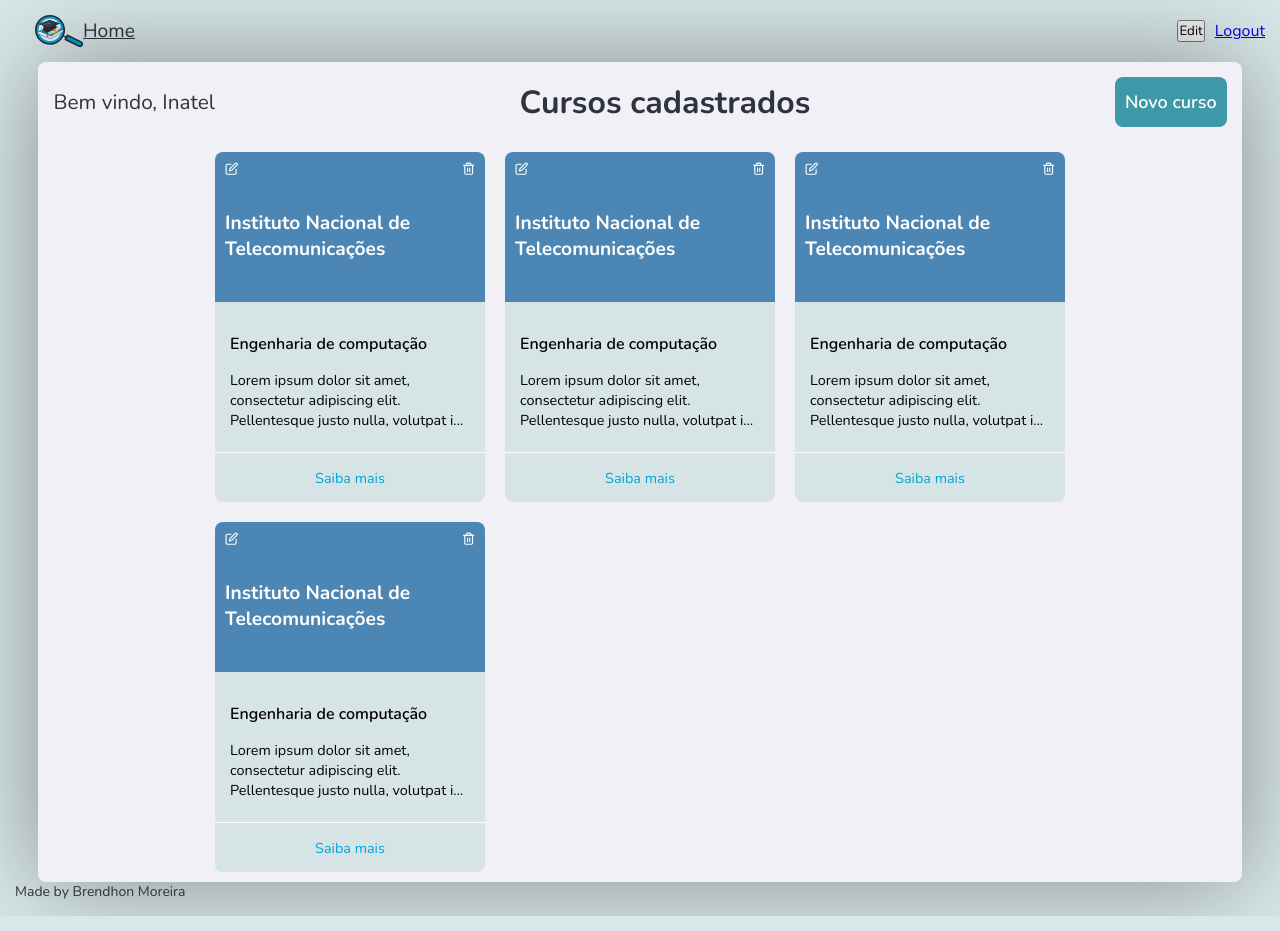
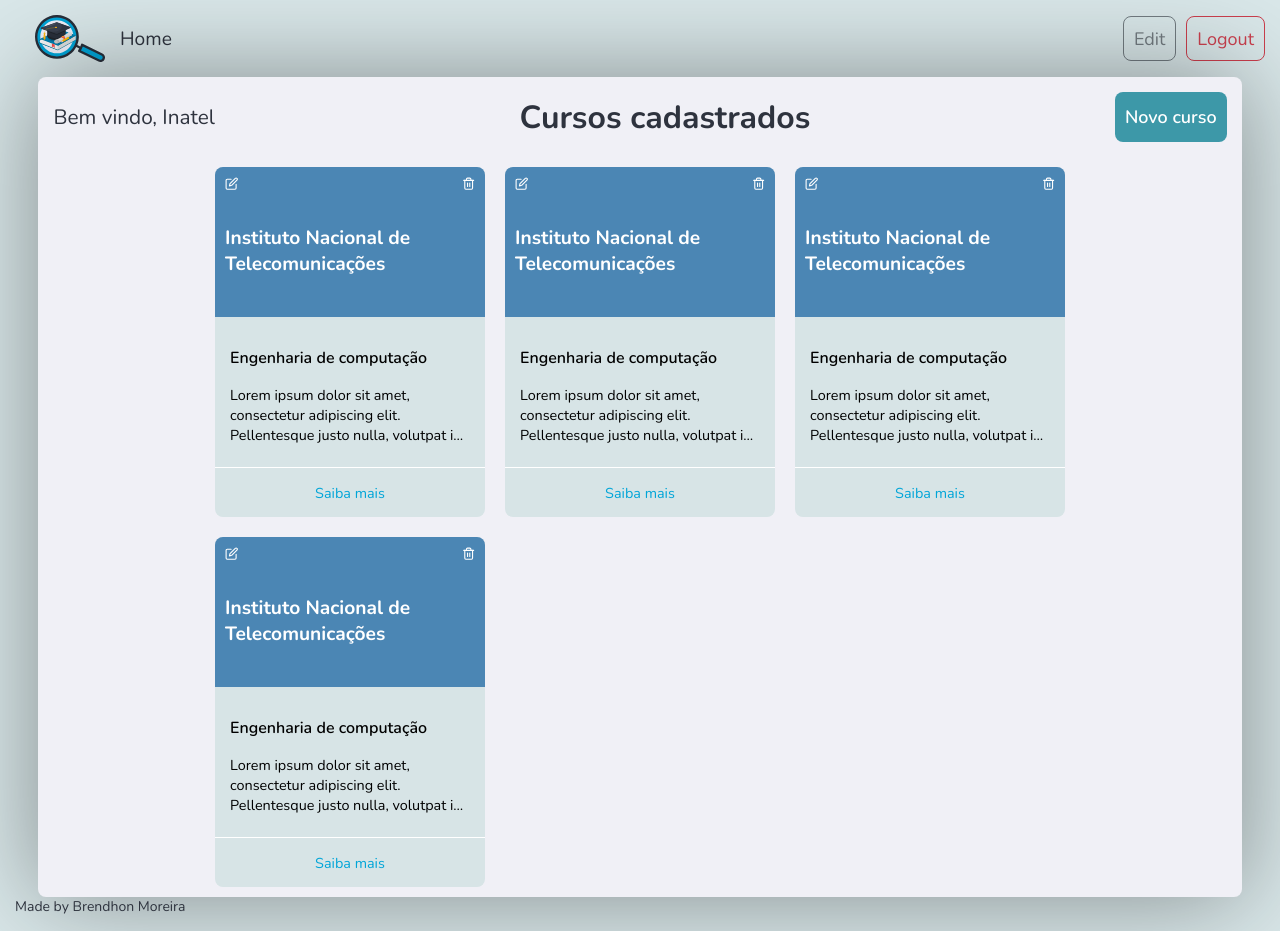
Before and after one commit to Brendhon/SearchFacul_Web, a React (Create React App) app: page /profile in a window 1280 px wide. Built offline with nearby package versions, Linux system fonts and the light colour scheme.

Commit message:
change: CSS global

```diff
--- a/src/App.css
+++ b/src/App.css
@@ -110,3 +110,23 @@ form input:focus, select:focus, textarea:focus {
 .a-link:hover {
     text-decoration: underline;
 }
+
+.button-outline {
+    background: transparent;
+    font-size: 18px;
+    padding: 0px 10px 0px 10px;
+    height: 50px;
+    outline: none;
+    font-weight: normal;
+
+    border: 1px solid var(--c-blue);
+    color: var(--c-blue);
+    border-radius: 8px;
+
+    cursor: pointer;
+}
+
+.button-outline:hover {
+    background: var(--c-blue);
+    color: white;
+}
--- a/src/components/Header/Header.css
+++ b/src/components/Header/Header.css
@@ -18,21 +18,43 @@
     justify-content: flex-end;
 }
 
+.header-container .header-content .register-button {
+    --c-blue: #c82333da;
+    height: 45px;
+    font-weight: normal;
+    margin-left: 10px;
+}
+
+.header-container .header-content .logon-button {
+    --c-blue: #0069d9b2;
+    height: 45px;
+    font-weight: normal;
+    margin-left: 10px;
+}
+
+.logon-button:hover, .register-button:hover {
+    opacity: 0.5;
+}
+
 .header-container .header-content .header-logout{
     display: flex;
-    align-items: flex-end;
-    justify-content: flex-end;
+    align-items: center;
+    justify-content: center;
+
+    height: 45px;
+    --c-blue: #c82333da;
+    text-decoration: none;
     margin-left: 10px;
 }
 
 .header-container .header-content .header-edit{
-    display: flex;
-    align-items: flex-end;
-    justify-content: flex-end;
+    height: 45px;
+    --c-blue: #5a6268ce;
 }
 
 .header-container .header-logo img {
-    width: 6vh;
+    width: 70px;
+    margin-right: 15px;
 }
 
 .header-container .header-logo .header-home {
--- a/src/components/Header/Header.jsx
+++ b/src/components/Header/Header.jsx
@@ -22,23 +22,21 @@ const Header = props => {
 
             <div className="header-logo">
                 <img className="mr-3" src={books} alt="Livros"></img>
-                <Link to="/" className="header-home" >Home</Link>
+                <Link to="/" className="a-link header-home">Home</Link>
             </div>
 
             {!props.authenticated ?
 
                 <div className="header-content">
-                    <Link to="/logon" className="btn btn-primary mr-3">Login</Link>
-                    <Link to="/register" className="btn btn-secondary">Cadastrar</Link>
+                    <Link to="/logon" className="button logon-button">Login</Link>
+                    <Link to="/register" className="button register-button">Cadastrar</Link>
                 </div> :
 
                 <div className="header-content">
-
-                    <button className="btn btn-outline-secondary .header-edit" onClick={handleOpen}>
+                    <button className="button-outline header-edit" onClick={handleOpen}>
                         Edit
                     </button>
-                    <Link to="/" className="btn btn-outline-danger header-logout">Logout</Link>
-
+                    <Link to="/" className="button-outline header-logout">Logout</Link>
                 </div>
             }
 
```
